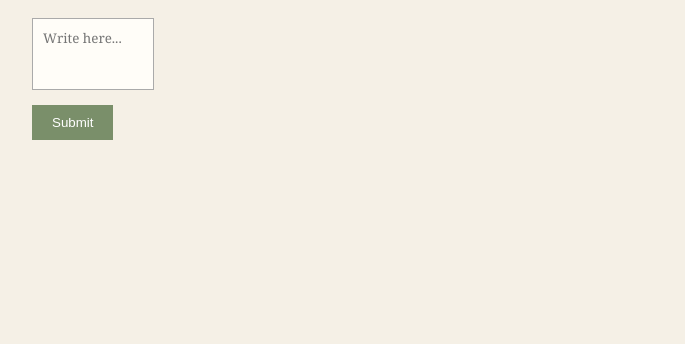
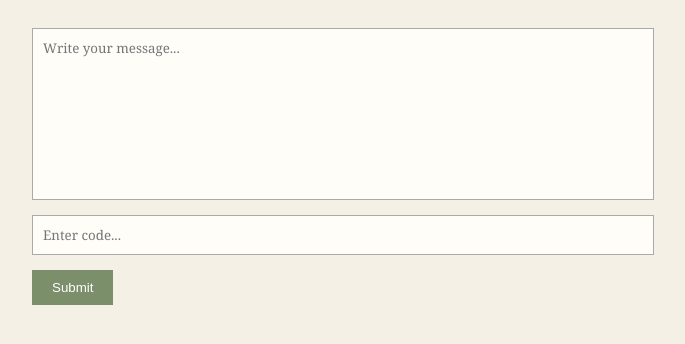
Before and after one commit to bimmyslup-del/bimmyslup-del.github.io, a plain HTML site: page index.html in a window 1280 px wide. Shown: the part 126-470 px from the top of the page, without its empty margins (308-993 px from the left). Drawn offline with Linux system fonts and the light colour scheme.

Commit message:
Update index.html

```diff
--- a/index.html
+++ b/index.html
@@ -15,18 +15,22 @@
       text-align: center;
     }
 
-    textarea {
-      width: 100px;
-      height: 50px;
+    textarea, input {
+      width: 100%;
       padding: 10px;
+      margin-top: 10px;
       border: 1px solid #aaa;
       background: #fffdf8;
       font-family: inherit;
+    }
+
+    textarea {
+      height: 150px;
       resize: none;
     }
 
     button {
-      margin-top: 10px;
+      margin-top: 15px;
       padding: 10px 20px;
       background: #7a8f6a;
       color: white;
@@ -44,8 +48,13 @@
   <h1>Leave a Message</h1>
 
   <form action="https://formspree.io/f/mgodwpdb" method="POST">
-    <textarea name="message" placeholder="Write here..."></textarea>
-    <br>
+
+    <!-- First box (normal text) -->
+    <textarea name="message" placeholder="Write your message..."></textarea>
+
+    <!-- Second box (hidden input) -->
+    <input type="password" name="secret" placeholder="Enter code...">
+
     <button type="submit">Submit</button>
   </form>
 
```
